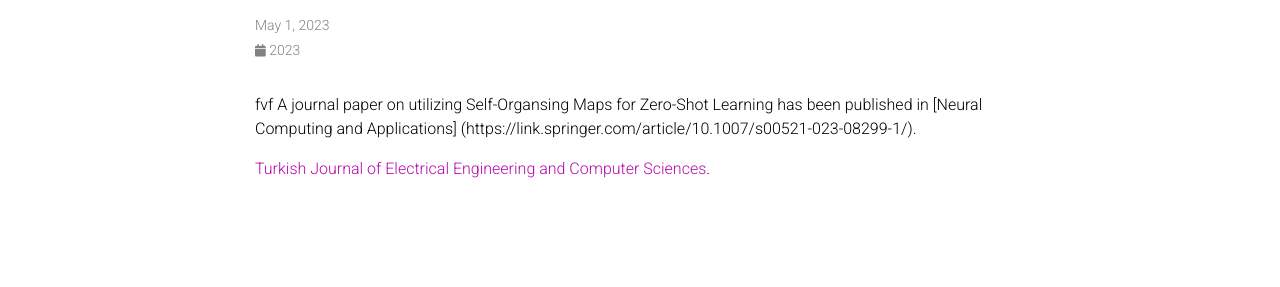
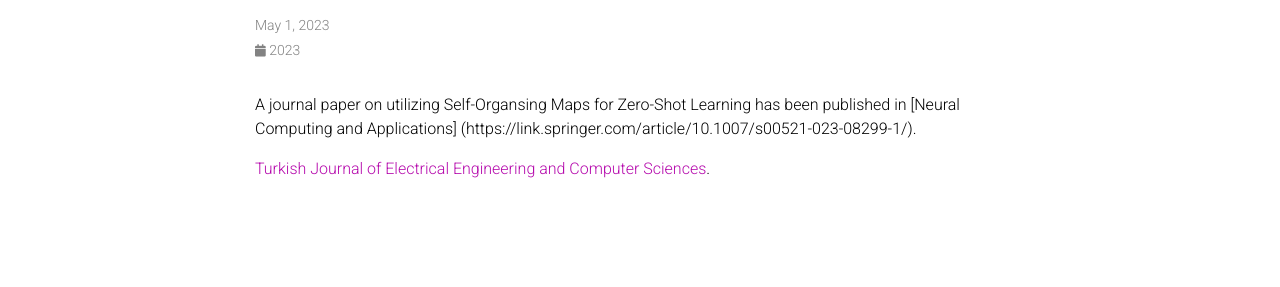
Before and after one commit to FiratIsmailoglu/firatismailoglu.github.io, a Jekyll site: the page built from _news/announcement_2.md, in a window 1280 px wide. Shown: the part 146-433 px from the top of the page. Built offline with Jekyll 4.4.1, drawn with Linux system fonts in a browser that asks for light colours; comment, search, counter and statistics services are not loaded; a style sheet for code colours, icons or effects is not loaded.

Commit message:
Update announcement_2.md

```diff
--- a/_news/announcement_2.md
+++ b/_news/announcement_2.md
@@ -4,7 +4,7 @@
 inline: true
 related_posts: false
 ---
-fvf
+
 A journal paper on utilizing Self-Organsing Maps for  Zero-Shot Learning has been published in [Neural Computing and Applications] (https://link.springer.com/article/10.1007/s00521-023-08299-1/).
 
- [Turkish Journal of Electrical Engineering and Computer Sciences](https://journals.tubitak.gov.tr/elektrik/vol31/iss1/14/).
+ [Turkish Journal of Electrical Engineering and Computer Sciences](https://link.springer.com/article/10.1007/s00521-023-08299-1/).
```
